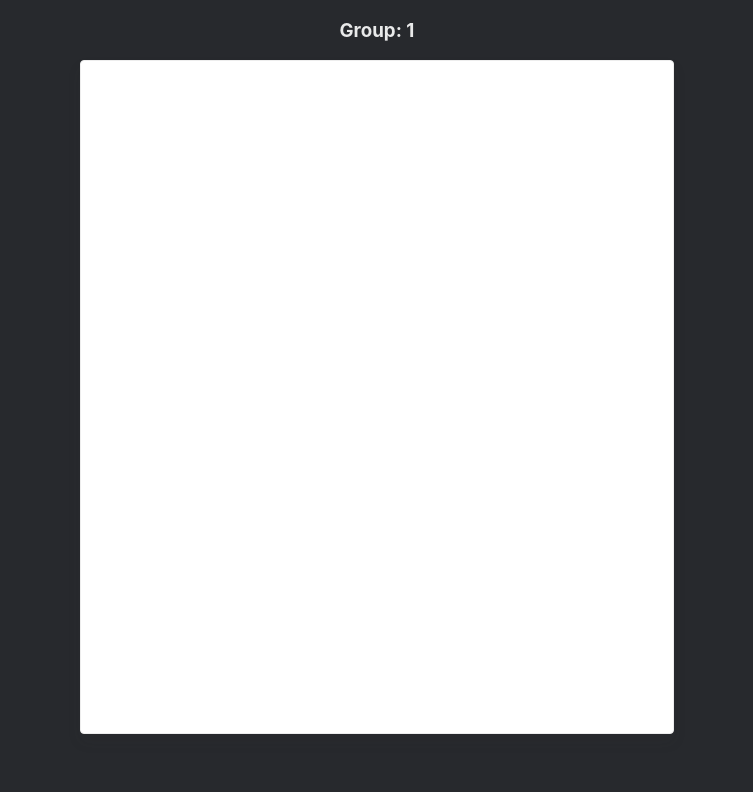
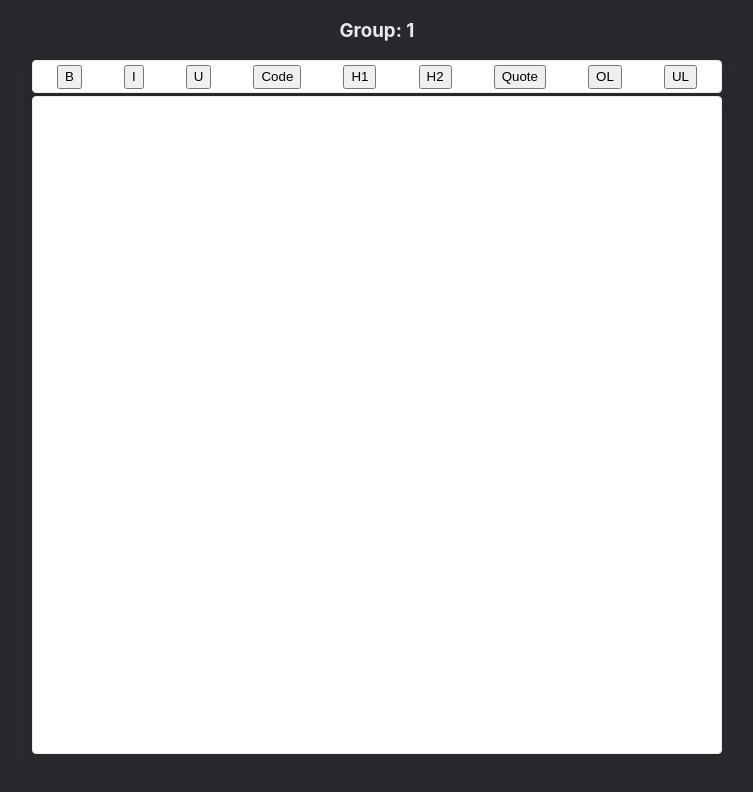
Before and after one commit to AlbertGozzi/slatejs-collaborative-editor, a React (Create React App) app in the folder client/: page /group/1 in a window 1280 px wide. Shown: the top 792 px of the page, without its empty margins (263-1016 px from the left). Built offline with nearby package versions, Linux system fonts and the light colour scheme; no server answers.

Commit message:
Added toolbar

```diff
--- a/client/package.json
+++ b/client/package.json
@@ -7,12 +7,14 @@
     "@testing-library/react": "^9.5.0",
     "@testing-library/user-event": "^7.2.1",
     "immutable": "^4.0.0-rc.12",
+    "is-hotkey": "^0.1.6",
     "mitt": "^1.2.0",
     "react": "^16.13.1",
     "react-dom": "^16.13.1",
     "react-router-dom": "^5.1.2",
     "react-scripts": "3.4.1",
     "slate": "^0.57.2",
+    "slate-hyperscript": "^0.57.2",
     "slate-react": "^0.57.2",
     "socket.io-client": "^2.3.0"
   },
--- a/client/src/App.css
+++ b/client/src/App.css
@@ -11,8 +11,36 @@ body {
   color: rgba(255, 255, 255, 0.9);
 }
 
+.toolbar {
+  width: 50%;
+  height: 1.5em;
+
+  margin: 0 auto;
+  margin-bottom: 0.2em;
+
+  padding: 0.2em 1.5em;
+
+  background: rgb(255, 255, 255);
+  border: 1px solid #EDEDED;
+  border-radius: 4px;
+  box-shadow: 0 8px 14px 0 rgba(60,60,60,0.09);
+
+  display: flex;
+  justify-content: space-between;
+}
+
+.true {
+  font-weight: bold;
+}
+
+img {
+  display: block;
+  max-width: 100%;
+  max-height: 20em;
+}
+
 .editor {
-  width: 40%;
+  width: 50%;
   height: 80vh;
 
   margin: 0 auto;
@@ -24,5 +52,12 @@ body {
 
   overflow-y: auto;
 
-  padding: 1em 2.5em;
+  padding: 0.5em 1.5em;
+
+  color: rgb(26, 26, 26);
 }
+
+.editor p {
+  margin-top: 0;
+  margin-bottom: 0.2em;
+}
--- a/client/src/components/SyncingEditor.js
+++ b/client/src/components/SyncingEditor.js
@@ -1,15 +1,91 @@
-import React, { useState, useRef, useEffect, useMemo } from 'react';
-import { createEditor } from 'slate';
-import { Slate, Editable, withReact } from 'slate-react'
+import React, { useState, useEffect, useMemo, useCallback } from 'react';
+import { createEditor, Editor, Transforms} from 'slate';
+import { Slate, Editable, withReact, useSlate } from 'slate-react';
+// import { useSelected, useFocused } from 'slate-react';
+import { jsx } from 'slate-hyperscript';
+import isHotkey from 'is-hotkey';
 import io from 'socket.io-client';
 
 const socket = io('http://localhost:5000');
+const LIST_TYPES = ['numbered-list', 'bulleted-list']
+const HOTKEYS = {
+  'mod+b': 'bold',
+  'mod+i': 'italic',
+  'mod+u': 'underline',
+  'mod+`': 'code',
+};
+const ELEMENT_TAGS = {
+  A: el => ({ type: 'link', url: el.getAttribute('href') }),
+  BLOCKQUOTE: () => ({ type: 'quote' }),
+  H1: () => ({ type: 'heading-one' }),
+  H2: () => ({ type: 'heading-two' }),
+  H3: () => ({ type: 'heading-three' }),
+  H4: () => ({ type: 'heading-four' }),
+  H5: () => ({ type: 'heading-five' }),
+  H6: () => ({ type: 'heading-six' }),
+  IMG: el => ({ type: 'image', url: el.getAttribute('src') }),
+  LI: () => ({ type: 'list-item' }),
+  OL: () => ({ type: 'numbered-list' }),
+  P: () => ({ type: 'paragraph' }),
+  PRE: () => ({ type: 'code' }),
+  UL: () => ({ type: 'bulleted-list' }),
+}
+// COMPAT: `B` is omitted here because Google Docs uses `<b>` in weird ways.
+const TEXT_TAGS = {
+  CODE: () => ({ code: true }),
+  DEL: () => ({ strikethrough: true }),
+  EM: () => ({ italic: true }),
+  I: () => ({ italic: true }),
+  S: () => ({ strikethrough: true }),
+  STRONG: () => ({ bold: true }),
+  U: () => ({ underline: true }),
+}
+export const deserialize = el => {
+  if (el.nodeType === 3) {
+    return el.textContent
+  } else if (el.nodeType !== 1) {
+    return null
+  } else if (el.nodeName === 'BR') {
+    return '\n'
+  }
 
+  const { nodeName } = el
+  let parent = el
+
+  if (
+    nodeName === 'PRE' &&
+    el.childNodes[0] &&
+    el.childNodes[0].nodeName === 'CODE'
+  ) {
+    parent = el.childNodes[0]
+  }
+  const children = Array.from(parent.childNodes)
+    .map(deserialize)
+    .flat()
+
+  if (el.nodeName === 'BODY') {
+    return jsx('fragment', {}, children)
+  }
+
+  if (ELEMENT_TAGS[nodeName]) {
+    const attrs = ELEMENT_TAGS[nodeName](el)
+    return jsx('element', attrs, children)
+  }
+
+  if (TEXT_TAGS[nodeName]) {
+    const attrs = TEXT_TAGS[nodeName](el)
+    return children.map(child => jsx('text', attrs, child))
+  }
+
+  return children
+}
 
 export const SyncingEditor = (props) => {
   // const [value, setValue] = useState(initialValue);
   const [value, setValue] = useState([]);
-  const editor = useMemo(() => withReact(createEditor()), [])
+  const renderElement = useCallback(props => <Element {...props} />, []);
+  const renderLeaf = useCallback(props => <Leaf {...props} />, []);
+  const editor = useMemo(() => withHtml(withReact(createEditor())), [])
 
   useEffect(() => {
     console.log("Mounting...");
@@ -17,14 +93,19 @@ export const SyncingEditor = (props) => {
 
     socket.once(`initial-value-${props.groupId}`, (value) => {
       console.log('Initial value received');
-      // setValue(Value.fromJSON(value));
       setValue(value);
     });
 
     socket.on(`new-remote-operations-${props.groupId}`, ({editorId, ops, value}) => {
       if (socket.id !== editorId) {
         console.log('Remote operation');
-        ops.forEach(op => editor.apply(op));
+        try {
+          ops.forEach(op => editor.apply(op));
+        }
+        catch (err) {
+          console.log(`Hardcoding`); //TODO Review
+          setValue(value);
+        }
       }
     });
 
@@ -40,18 +121,8 @@ export const SyncingEditor = (props) => {
           editor={editor}
           value={value}
           onChange={value => {
-            // console.log(value);
             setValue(value);
-            // console.log(value);
-
             let isRemoteOperation = [...editor.operations].map(op => op.source).join('').length !== 0;
-
-            // if (isRemoteOperation) {
-            //   console.log(`REMOTE - New operation`);
-            // } else {
-            //   console.log(`LOCAL - New operation`);
-            // }
-
             if (!isRemoteOperation) {
               // console.log(`Before transformation `);
               // console.log(editor.operations);
@@ -86,8 +157,214 @@ export const SyncingEditor = (props) => {
             }
           }}
         >
-          <Editable className="editor" />
+          <div className="toolbar">
+            <MarkButton format="bold" icon="B"/>
+            <MarkButton format="italic" icon="I"/>
+            <MarkButton format="underline" icon="U"/>
+            <MarkButton format="code" icon="Code"/>
+            <BlockButton format="heading-one" icon="H1" />
+            <BlockButton format="heading-two" icon="H2" />
+            <BlockButton format="block-quote" icon="Quote" />
+            <BlockButton format="numbered-list" icon="OL" />
+            <BlockButton format="bulleted-list" icon="UL" />
+          </div>
+          <Editable
+            className="editor"
+            renderElement={renderElement}
+            renderLeaf={renderLeaf}
+            onKeyDown={event => {
+              for (const hotkey in HOTKEYS) {
+                if (isHotkey(hotkey, event)) {
+                  event.preventDefault()
+                  const mark = HOTKEYS[hotkey]
+                  toggleMark(editor, mark)
+                }
+              }
+            }}
+          />
         </Slate>
     </div>
   );
 }
+
+const toggleBlock = (editor, format) => {
+  const isActive = isBlockActive(editor, format)
+  const isList = LIST_TYPES.includes(format)
+
+  Transforms.unwrapNodes(editor, {
+    match: n => LIST_TYPES.includes(n.type),
+    split: true,
+  })
+
+  Transforms.setNodes(editor, {
+    type: isActive ? 'paragraph' : isList ? 'list-item' : format,
+  })
+
+  if (!isActive && isList) {
+    const block = { type: format, children: [] }
+    Transforms.wrapNodes(editor, block)
+  }
+}
+
+const toggleMark = (editor, format) => {
+  const isActive = isMarkActive(editor, format)
+
+  if (isActive) {
+    Editor.removeMark(editor, format)
+  } else {
+    Editor.addMark(editor, format, true)
+  }
+}
+
+const isBlockActive = (editor, format) => {
+  const [match] = Editor.nodes(editor, {
+    match: n => n.type === format,
+  })
+  return !!match
+}
+
+const isMarkActive = (editor, format) => {
+  const marks = Editor.marks(editor)
+  return marks ? marks[format] === true : false
+}
+
+const withHtml = editor => {
+  const { insertData, isInline, isVoid } = editor
+
+  editor.isInline = element => {
+    return element.type === 'link' ? true : isInline(element)
+  }
+
+  editor.isVoid = element => {
+    return element.type === 'image' ? true : isVoid(element)
+  }
+
+  editor.insertData = data => {
+    const html = data.getData('text/html')
+
+    if (html) {
+      const parsed = new DOMParser().parseFromString(html, 'text/html')
+      const fragment = deserialize(parsed.body)
+      Transforms.insertFragment(editor, fragment)
+      return
+    }
+
+    insertData(data)
+  }
+
+  return editor
+}
+
+const Element = props => {
+  const { attributes, children, element } = props
+
+  switch (element.type) {
+    default:
+      return <p {...attributes}>{children}</p>
+    case 'quote':
+      return <blockquote {...attributes}>{children}</blockquote>
+    case 'code':
+      return (
+        <pre>
+          <code {...attributes}>{children}</code>
+        </pre>
+      )
+    case 'bulleted-list':
+      return <ul {...attributes}>{children}</ul>
+    case 'heading-one':
+      return <h1 {...attributes}>{children}</h1>
+    case 'heading-two':
+      return <h2 {...attributes}>{children}</h2>
+    case 'heading-three':
+      return <h3 {...attributes}>{children}</h3>
+    case 'heading-four':
+      return <h4 {...attributes}>{children}</h4>
+    case 'heading-five':
+      return <h5 {...attributes}>{children}</h5>
+    case 'heading-six':
+      return <h6 {...attributes}>{children}</h6>
+    case 'list-item':
+      return <li {...attributes}>{children}</li>
+    case 'numbered-list':
+      return <ol {...attributes}>{children}</ol>
+    case 'link':
+      return (
+        <a href={element.url} {...attributes}>
+          {children}
+        </a>
+      )
+    case 'image':
+      return <ImageElement {...props} />
+  }
+}
+
+const ImageElement = ({ attributes, children, element }) => {
+  // const selected = useSelected()
+  // const focused = useFocused()
+  return (
+    <div {...attributes}>
+      {children}
+      <img
+        src={element.url}
+        className="image"
+        // className={css`
+        //   display: block;
+        //   max-width: 100%;
+        //   max-height: 20em;
+        //   box-shadow: ${selected && focused ? '0 0 0 2px blue;' : 'none'};
+        // `}
+        alt={element.url}
+      />
+    </div>
+  )
+}
+
+const Leaf = ({ attributes, children, leaf }) => {
+  if (leaf.bold) {
+    children = <strong>{children}</strong>
+  }
+
+  if (leaf.code) {
+    children = <code>{children}</code>
+  }
+
+  if (leaf.italic) {
+    children = <em>{children}</em>
+  }
+
+  if (leaf.underline) {
+    children = <u>{children}</u>
+  }
+
+  return <span {...attributes}>{children}</span>
+}
+
+const BlockButton = ({ format, icon }) => {
+  const editor = useSlate()
+  return (
+    <button
+      className={isBlockActive(editor, format).toString()}
+      onMouseDown={event => {
+        event.preventDefault()
+        toggleBlock(editor, format)
+      }}
+    >
+      {icon}
+    </button>
+  )
+}
+
+const MarkButton = ({ format, icon }) => {
+  const editor = useSlate()
+  return (
+    <button
+      className={isMarkActive(editor, format).toString()}
+      onMouseDown={event => {
+        event.preventDefault()
+        toggleMark(editor, format)
+      }}
+    >
+      {icon}
+    </button>
+  )
+}
```
Also changed, not shown: 1 other file (tests, documents, lock files or other folders).
